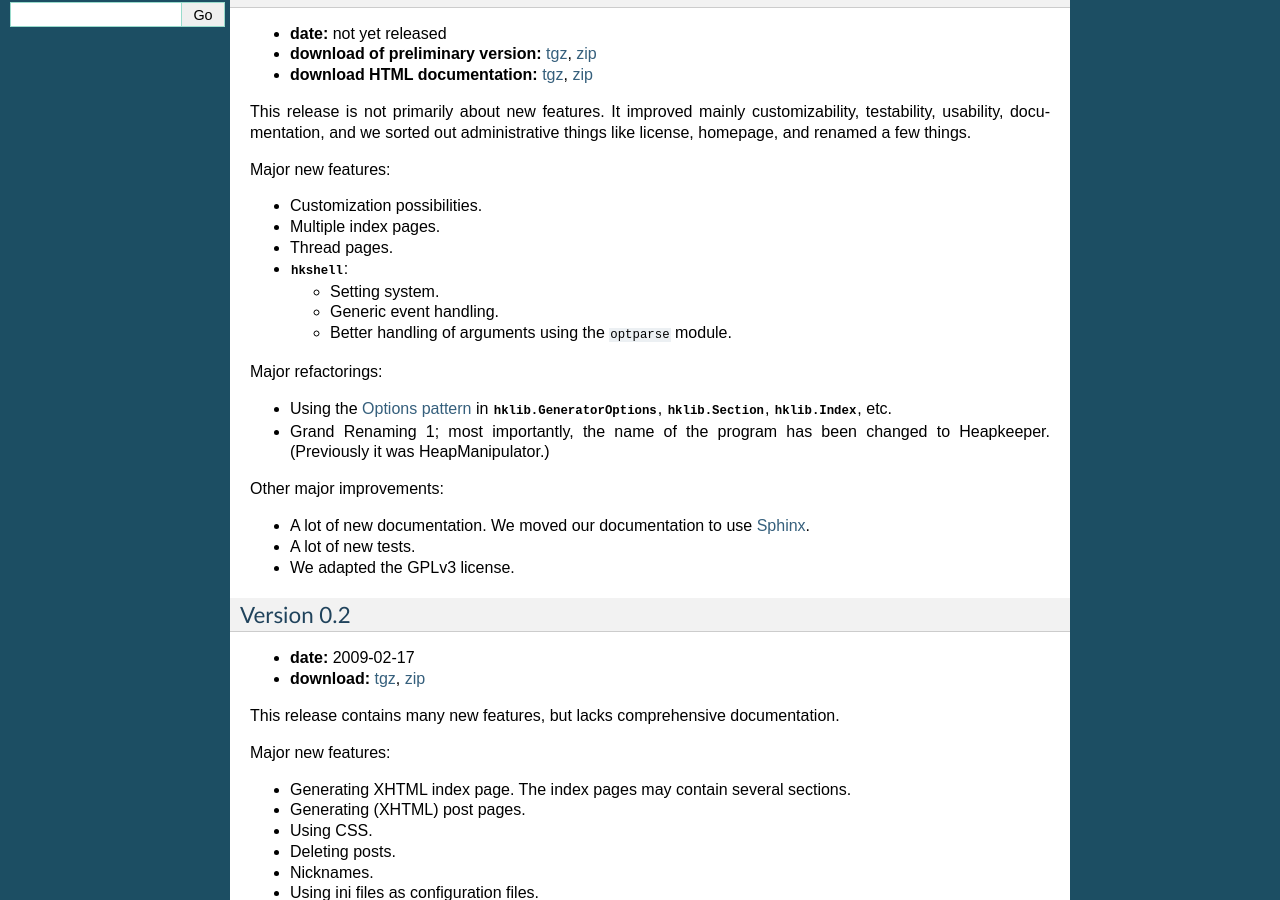
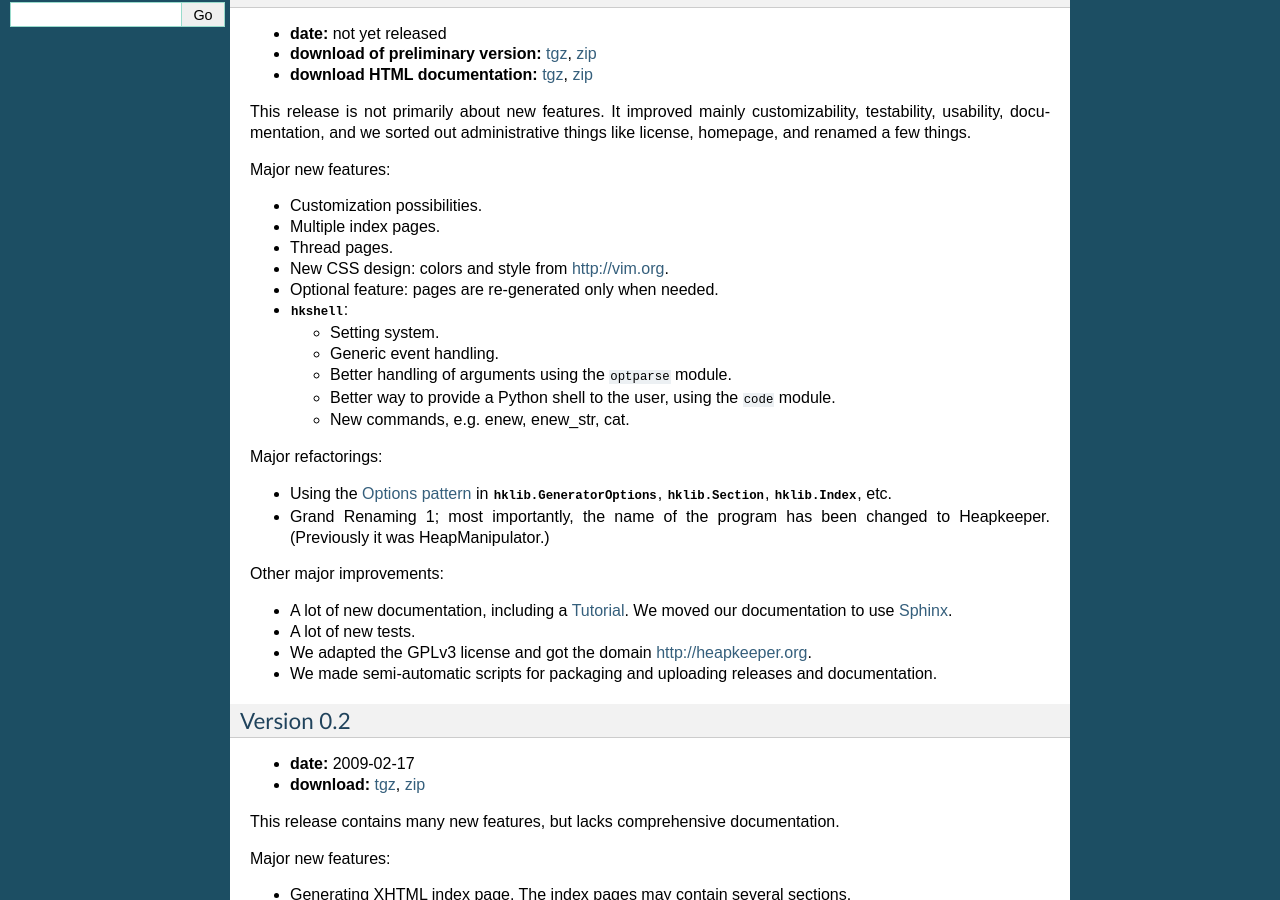
Before and after one commit to hcs42/heapkeeper-old, a Sphinx documentation site: the page built from doc/download.rst, in a window 1280 px wide and 900 px high, scrolled down 362 px. Built offline with Sphinx 7.4.7, drawn with Linux system fonts in a browser that asks for light colours.

Commit message:
Download page: new "new things" for 0.3

```diff
--- a/doc/download.rst
+++ b/doc/download.rst
@@ -53,12 +53,17 @@ Major new features:
 - Customization possibilities.
 - Multiple index pages.
 - Thread pages.
+- New CSS design: colors and style from http://vim.org.
+- Optional feature: pages are re-generated only when needed.
 
 - :mod:`hkshell`:
 
   - Setting system.
   - Generic event handling.
   - Better handling of arguments using the ``optparse`` module.
+  - Better way to provide a Python shell to the user, using the ``code``
+    module.
+  - New commands, e.g. enew, enew_str, cat.
 
 Major refactorings:
 
@@ -71,9 +76,12 @@ Major refactorings:
 
 Other major improvements:
 
-- A lot of new documentation. We moved our documentation to use Sphinx_.
+- A lot of new documentation, including a :doc:`tutorial`. We moved our
+  documentation to use Sphinx_.
 - A lot of new tests.
-- We adapted the GPLv3 license.
+- We adapted the GPLv3 license and got the domain http://heapkeeper.org.
+- We made semi-automatic scripts for packaging and uploading releases and
+  documentation.
 
 .. _`Sphinx`: http://sphinx.pocoo.org/
 
```
